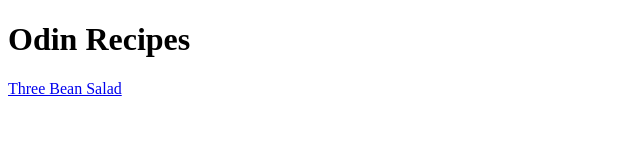
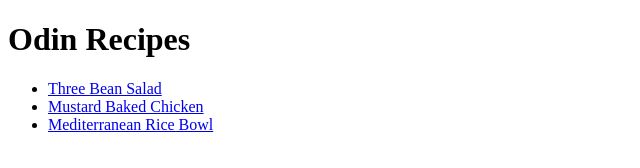
Before and after one commit to RusticTurtle/odin-recipes, a plain HTML site: page index.html in a window 1280 px wide. Shown: the whole page, without its empty margins (0-640 px from the left). Drawn offline with Linux system fonts and the light colour scheme.

Commit message:
finished site version one

```diff
--- a/index.html
+++ b/index.html
@@ -8,8 +8,11 @@
 </head>
 <body>
     <h1>Odin Recipes</h1>
-        <a href="threebeansalad.html">Three Bean Salad</a>
-
+        <ul>
+            <li><a href="./threebeansalad.html">Three Bean Salad</a></li>
+            <li><a href="./mustardbakedchicken.html">Mustard Baked Chicken</a></li>
+            <li><a href="./mediterraneanricebowl.html">Mediterranean Rice Bowl</a></li>
+        </ul>
 
 </body>
 </html>
```
